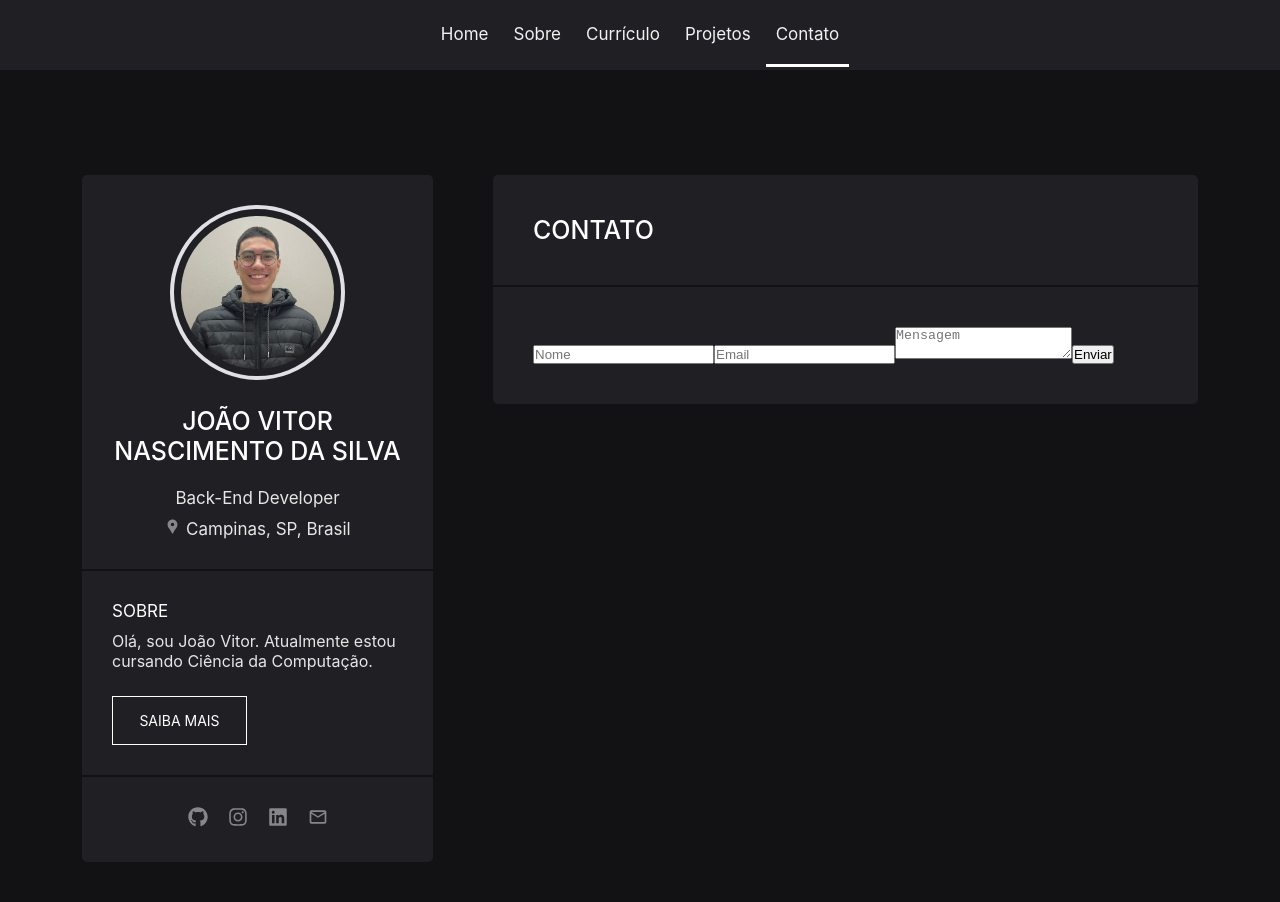
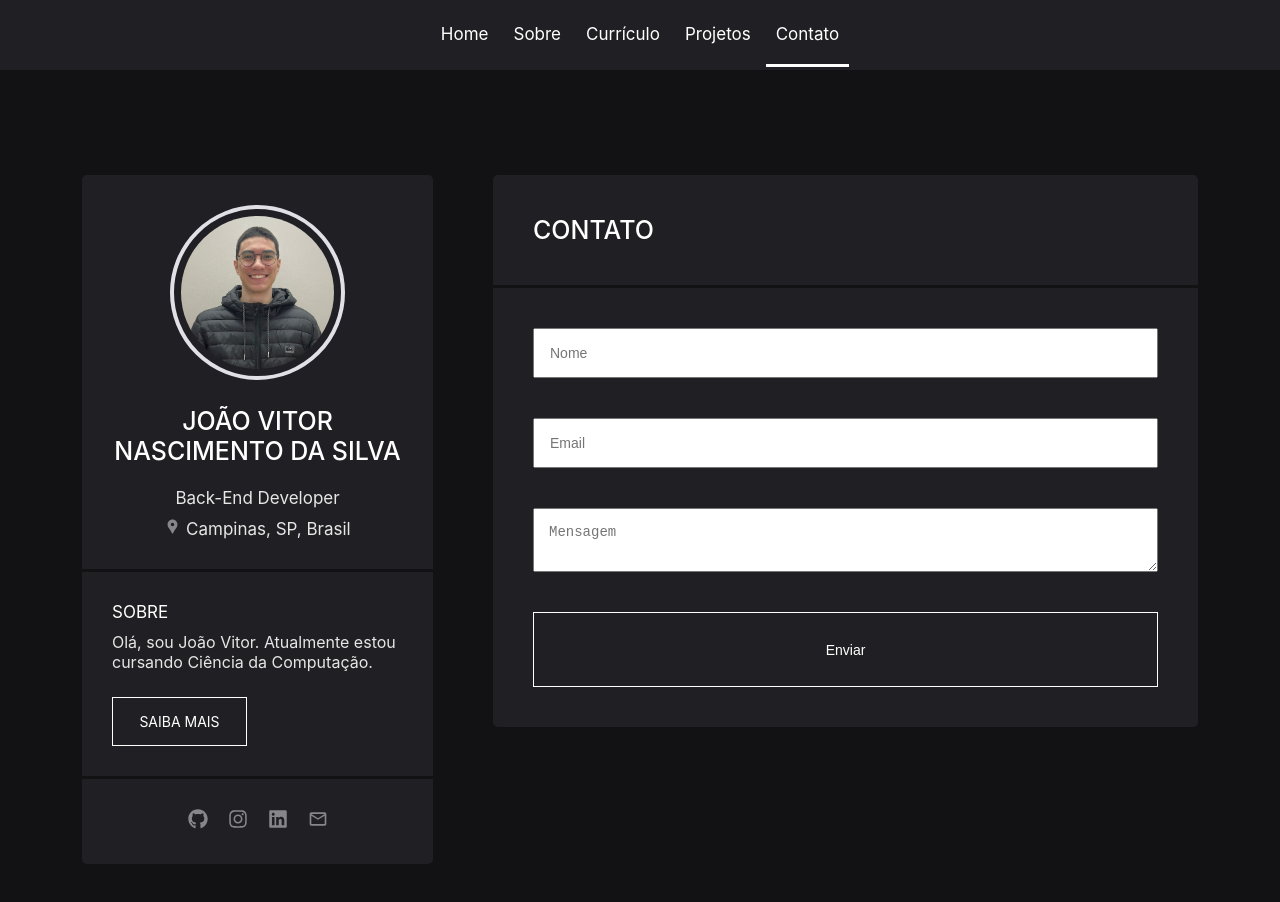
Before and after one commit to nascimentocode/personal-website, a React (Vite) app: page /contato in a window 1280 px wide. Shown: the top 902 px of the page. Built offline with nearby package versions, Linux system fonts and the light colour scheme.

Commit message:
Defining styling variables

```diff
--- a/src/index.css
+++ b/src/index.css
@@ -4,14 +4,21 @@
   box-sizing: border-box;
 }
 
+:root {
+  --bg-color-primary: #121214;
+  --bg-color-secondary: #202024;
+  --color-primary: #ffffff;
+  --color-secondary: #E6E6E6;
+}
+
 body {
   font-family: Inter, system-ui, Avenir, Helvetica, Arial, sans-serif;
-  background-color: #121214;
-  color: #E6E6E6;
+  background-color: var(--bg-color-primary);
+  color: var(--color-secondary);
 }
 
 h2 {
-  color: #ffffff;
+  color: var(--color-primary);
   font-size: 25px;
   font-weight: 500;
 }
@@ -32,12 +39,12 @@ nav {
   gap: 5px;
   height: 70px;
   display: flex;
-  background-color: #202024;
+  background-color: var(--bg-color-secondary);
   /* box-shadow: 0 0 15px black; */
 }
 
 nav a {
-  color: #f2f2f2;
+  color: var(--color-primary);
   text-decoration: none;
   padding: 20px 10px;
   font-size: 17px;
@@ -46,7 +53,7 @@ nav a {
 
 nav a:hover,
 nav a.active {
-  border-bottom: 3px solid #ffffff;
+  border-bottom: 3px solid var(--color-primary);
 }
 
 /*Main*/
@@ -60,7 +67,7 @@ main {
 /* Sidebar */
 aside {
   order: 2;
-  background-color: #202024;
+  background-color: var(--bg-color-secondary);
   height: 100%;
   text-align: center;
   border-radius: 5px;
@@ -88,8 +95,8 @@ aside span {
 }
 
 .divider-sidebar {
-  background-color: #121214;
-  height: 2px;
+  background-color: var(--bg-color-primary);
+  height: 3px;
   margin: 30px -30px;
 }
 
@@ -98,7 +105,7 @@ aside span {
 }
 
 #about-sidebar h3 {
-  color: #ffffff;
+  color: var(--color-primary);
   text-transform: uppercase;
 }
 
@@ -108,8 +115,8 @@ aside span {
   margin-top: 25px;
   padding: 15px 0;
   background-color: transparent;
-  color: #ffffff;
-  border: 1px solid #ffffff;
+  color: var(--color-primary);
+  border: 1px solid var(--color-primary);
   text-decoration: none;
   text-align: center;
   text-transform: uppercase;
@@ -129,12 +136,12 @@ aside span {
 }
 
 #social-links-sidebar a:hover {
-  color: #ffffff;
+  color: var(--color-primary);
 }
 
 section {
   order: 1;
-  background-color: #202024;
+  background-color: var(--bg-color-secondary);
   border-radius: 5px;
   padding: 40px;
 }
@@ -144,9 +151,31 @@ section h2 {
 }
 
 .divider-content {
-  background-color: #121214;
-  height: 2px;
+  background-color: var(--bg-color-primary);
+  height: 3px;
   margin: 40px -40px;
+}
+
+/* Contato */
+#form-contact {
+  display: flex;
+  justify-content: center;
+  flex-direction: column;
+  gap: 40px;
+}
+
+#form-contact input, textarea{
+  padding: 15px;
+  font-size: 14px;
+}
+
+#form-contact button {
+  height: 75px;
+  font-size: 14px;
+  background-color: transparent;
+  border: 1px solid var(--color-primary);
+  color: var(--color-primary);
+  cursor: pointer;
 }
 
 @media (min-width: 769px) {
```
